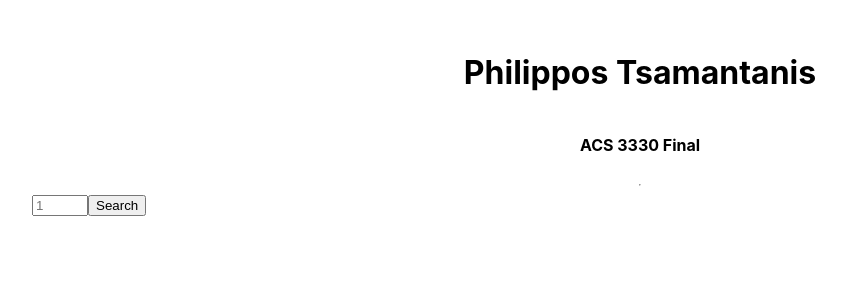
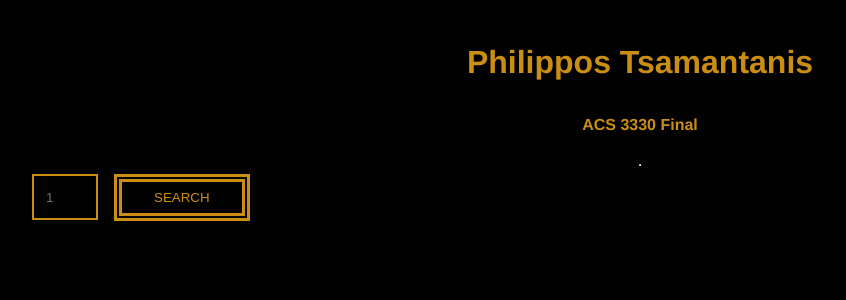
Before and after one commit to tsamantanis/acs3330-final-philippos-tsamantanis, a React (Create React App) app: page / in a window 1280 px wide. Shown: the top 300 px of the page, without its empty margins (0-846 px from the left). Built offline with nearby package versions, Linux system fonts and the light colour scheme.

Commit message:
Add styles

```diff
--- a/src/components/Character/index.js
+++ b/src/components/Character/index.js
@@ -6,10 +6,14 @@ function Character({name, height, mass, hair_color, eye_color, homeworld}) {
             <p>Mass: {mass}kg</p>
             <p>Hair Color: {hair_color}</p>
             <p>Eye Color: {eye_color}</p>
-            <h5>Homeoworld</h5>
-            <p><small>Name: {homeworld.name}</small></p>
-            <p><small>Climate: {homeworld.climate}</small></p>
-            <p><small>Population: {homeworld.population}</small></p>
+            { homeworld &&
+                <>
+                    <h5>Homeoworld</h5>
+                    <p><small>Name: {homeworld.name}</small></p>
+                    <p><small>Climate: {homeworld.climate}</small></p>
+                    <p><small>Population: {homeworld.population}</small></p>
+                </>
+            }
         </div>
     )
 }
--- a/src/components/CharacterList/characterlist.css
+++ b/src/components/CharacterList/characterlist.css
@@ -1,5 +1,5 @@
 .character-list .character {
-    border: 1px solid #3216b0;
+    border: 2px solid #3216b0;
     padding: 2rem;
     margin-bottom: 2rem;
 }
--- a/src/components/Home/index.js
+++ b/src/components/Home/index.js
@@ -4,7 +4,7 @@ function Home() {
   return (
     <div className="home">
         <h1>Philippos Tsamantanis</h1>
-        <h4 className="text-uppercase">ACS 3330 Final</h4>
+        <h4>ACS 3330 Final</h4>
     </div>
   );
 }
--- a/src/components/StarWars/index.js
+++ b/src/components/StarWars/index.js
@@ -17,9 +17,11 @@ function StarWars() {
         if (validate()) {
             const c = await fetch('https://swapi.dev/api/people/' + id)
             const data = await c.json()
-            const h = await fetch(data.homeworld)
-            const home = await h.json()
-            data.homeworld = home
+            if (data) {
+                const h = await fetch(data.homeworld)
+                const home = await h.json()
+                data.homeworld = home
+            }
             setCharacter(data)
         }
         else setError("Invalid id")
--- a/src/components/StarWars/starwars.css
+++ b/src/components/StarWars/starwars.css
@@ -2,3 +2,24 @@
     margin-top: 3rem;
     margin-bottom: 3rem;
 }
+
+input {
+    background: transparent;
+    padding-left: 0.75rem;
+    color: #cb8e14;
+    border: 2px solid #cb8e14;
+    outline: none;
+    border-radius: 0;
+    min-height: 40px;
+    margin-right: 1rem;
+    text-transform: uppercase;
+}
+
+button {
+    background: transparent;
+    border: 8px double #cb8e14;
+    padding: 0.5rem 2rem 0.5rem 2rem;
+    color:#cb8e14;
+    text-transform: uppercase;
+    cursor: pointer;
+}
--- a/src/index.css
+++ b/src/index.css
@@ -1,8 +1,13 @@
+html, body {
+  background: #020202;
+  color: #cb8e14;
+}
 body {
   margin: 0;
-  font-family: -apple-system, BlinkMacSystemFont, 'Segoe UI', 'Roboto', 'Oxygen',
-    'Ubuntu', 'Cantarell', 'Fira Sans', 'Droid Sans', 'Helvetica Neue',
-    sans-serif;
+  font-family: 'Helvetica', 'Arial';
+  line-height: 120%;
+  font-weight: bold;
+  text-transform: capitalize;
   -webkit-font-smoothing: antialiased;
   -moz-osx-font-smoothing: grayscale;
 }
@@ -10,10 +15,6 @@ body {
 code {
   font-family: source-code-pro, Menlo, Monaco, Consolas, 'Courier New',
     monospace;
-}
-
-.text-uppercase {
-  text-transform: capitalize;
 }
 
 .text-error {
```
